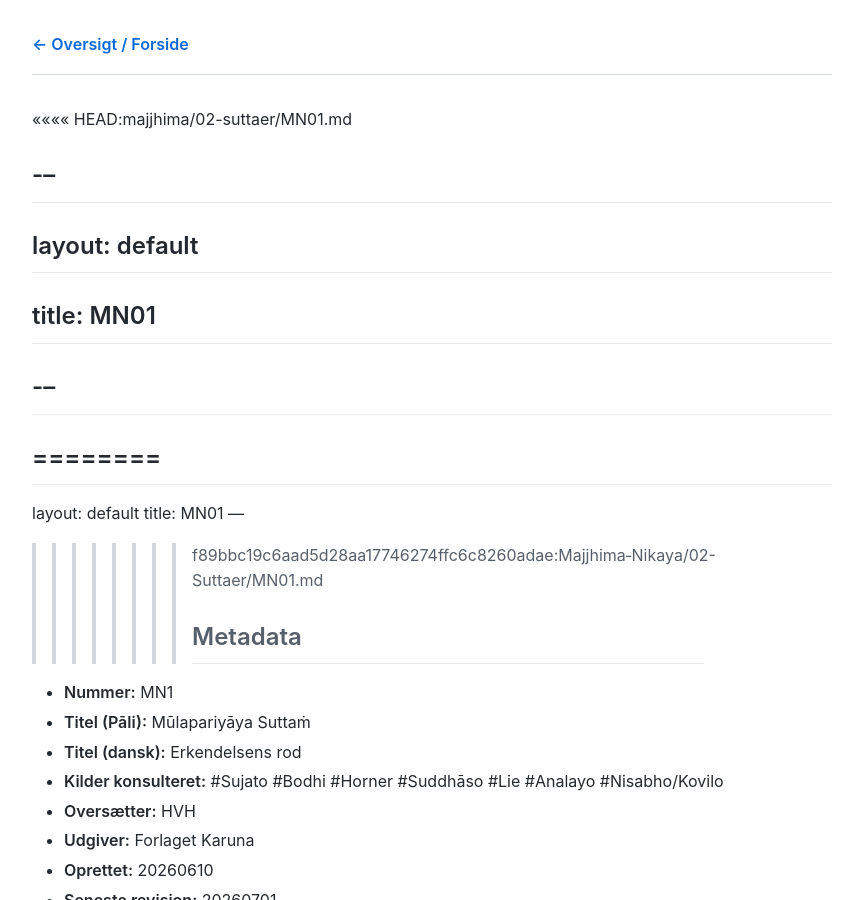
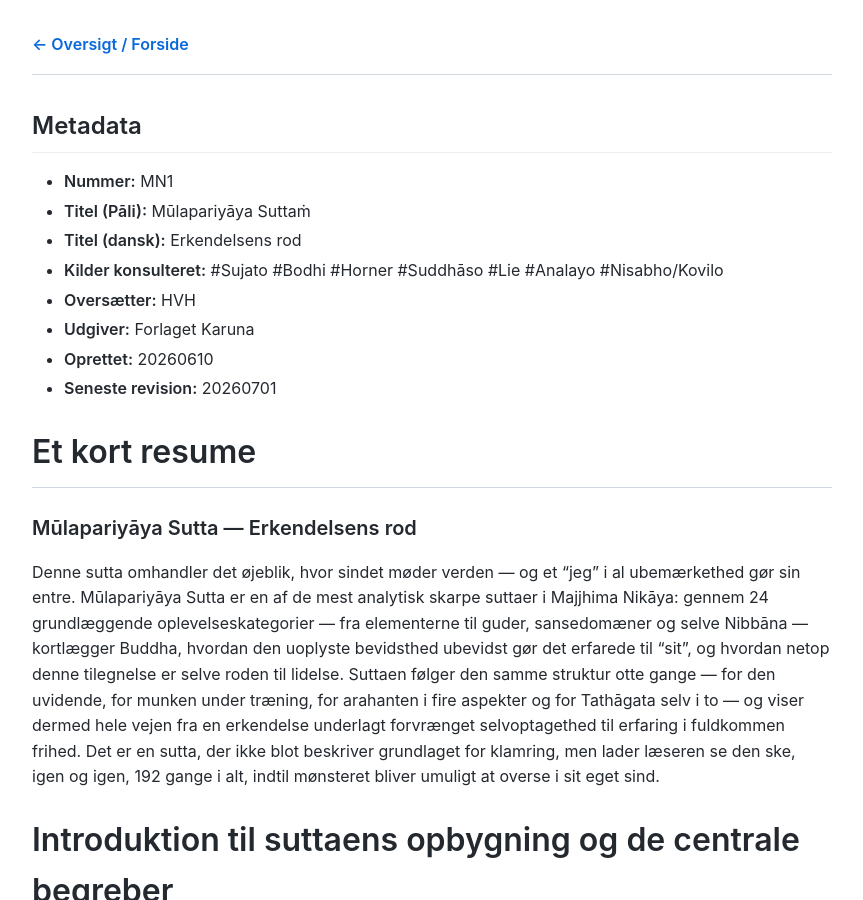
Before and after one commit to henningvhansen/Suttaer, a Jekyll site: the page built from majjhima/02-suttaer/MN01.md, in a window 1280 px wide and 900 px high. Shown: the whole window, without its empty margins (208-1071 px from the left). Built offline with Jekyll 4.4.1, drawn with Linux system fonts in a browser that asks for light colours; our own code applies the rules of GitHub Pages for plain Markdown files.

Commit message:
Update MN01.md

```diff
--- a/majjhima/02-suttaer/MN01.md
+++ b/majjhima/02-suttaer/MN01.md
@@ -1,20 +1,7 @@
-<<<<<<<< HEAD:majjhima/02-suttaer/MN01.md
-## \---
-
-## layout: default
-
-## title: MN01
-
-## \---
-
-
-
-========
 ---
 layout: default
 title: MN01
 ---
->>>>>>>> f89bbc19c6aad5d28aa17746274ffc6c8260adae:Majjhima‑Nikaya/02-Suttaer/MN01.md
 ## Metadata
 
 * **Nummer:** MN1
```
